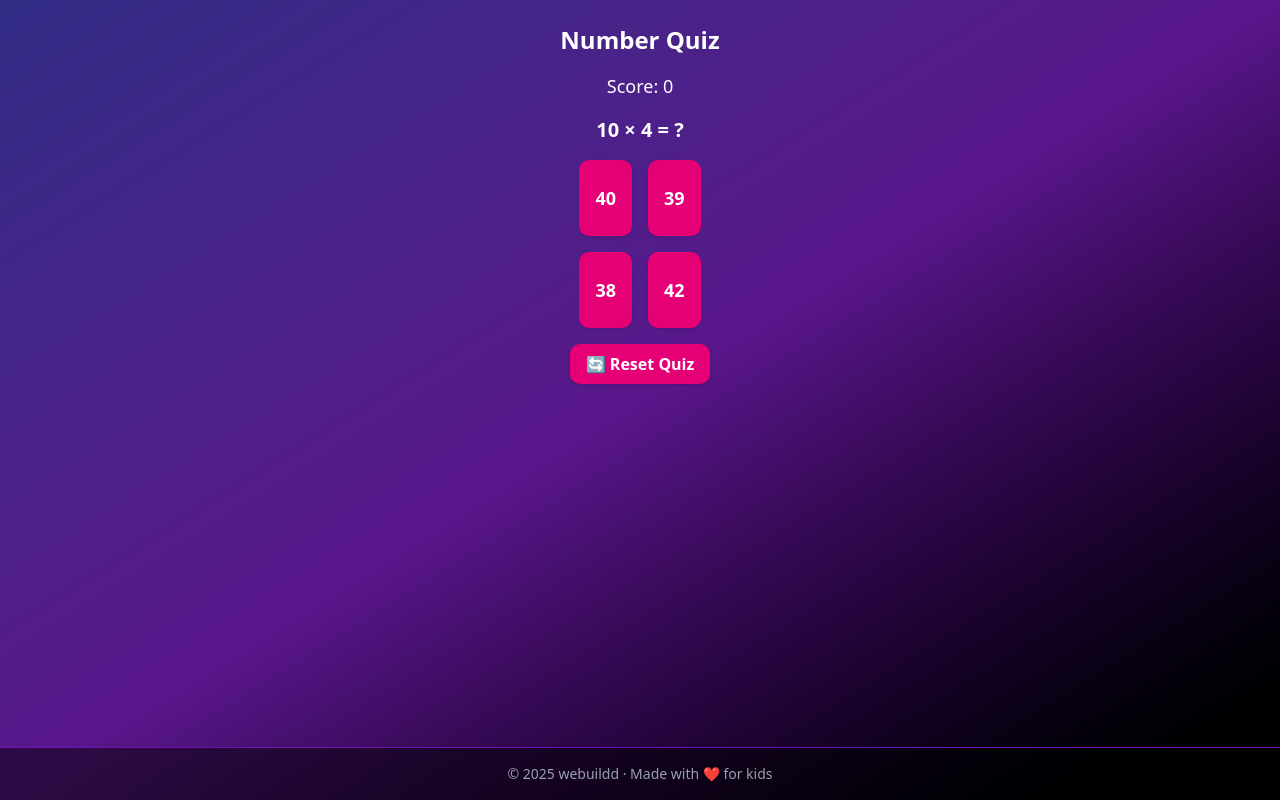
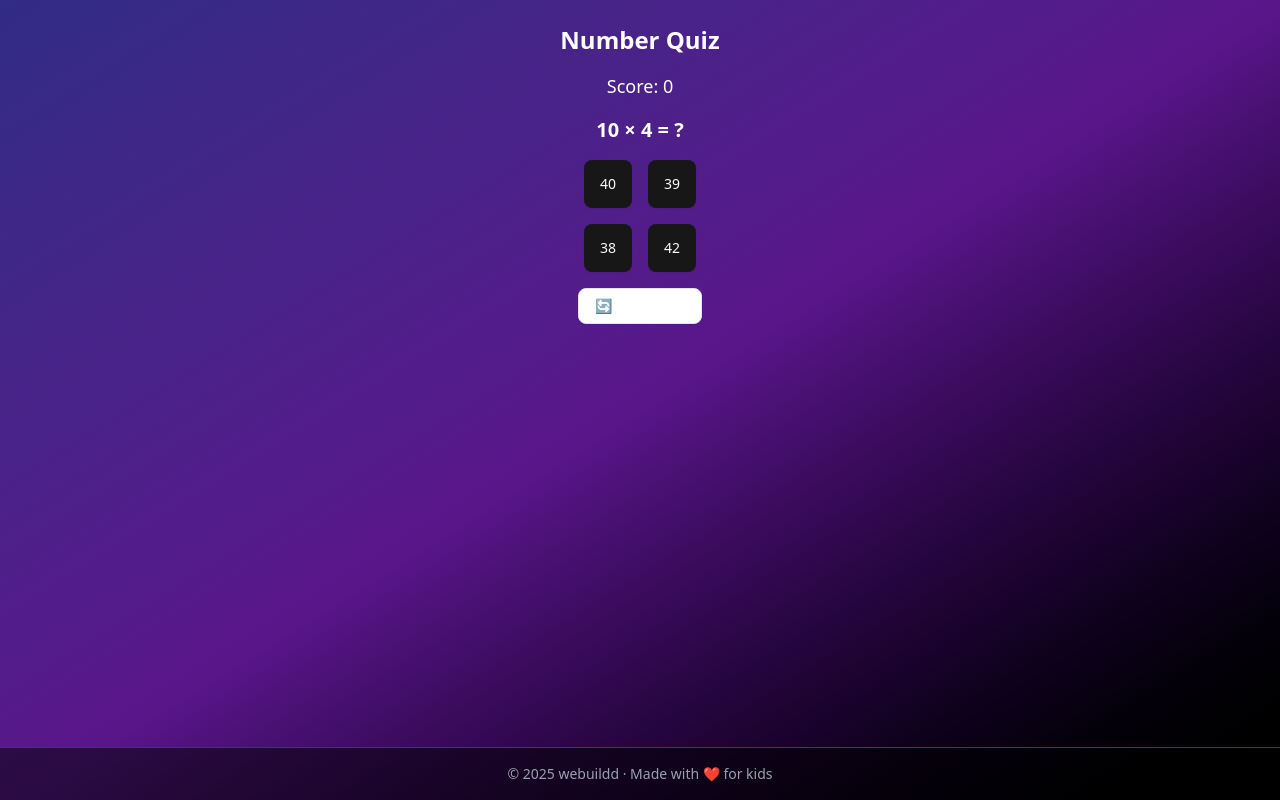
Before and after one commit to mr-prantik/kids-arcade, a Next.js app: page /games/number-quiz in a window 1280 px wide. Built offline with nearby package versions, Linux system fonts and the light colour scheme.

Commit message:
updated ui

```diff
--- a/src/components/ui/button.tsx
+++ b/src/components/ui/button.tsx
@@ -1,83 +1,83 @@
-// import * as React from "react"
-// import { Slot } from "@radix-ui/react-slot"
-// import { cva, type VariantProps } from "class-variance-authority"
+import * as React from "react"
+import { Slot } from "@radix-ui/react-slot"
+import { cva, type VariantProps } from "class-variance-authority"
 
-// import { cn } from "@/lib/utils"
+import { cn } from "@/lib/utils"
 
-// const buttonVariants = cva(
-//   "inline-flex items-center justify-center gap-2 whitespace-nowrap rounded-md text-sm font-medium transition-all disabled:pointer-events-none disabled:opacity-50 [&_svg]:pointer-events-none [&_svg:not([class*='size-'])]:size-4 shrink-0 [&_svg]:shrink-0 outline-none focus-visible:border-ring focus-visible:ring-ring/50 focus-visible:ring-[3px] aria-invalid:ring-destructive/20 dark:aria-invalid:ring-destructive/40 aria-invalid:border-destructive",
-//   {
-//     variants: {
-//       variant: {
-//         default:
-//           "bg-primary text-primary-foreground shadow-xs hover:bg-primary/90",
-//         destructive:
-//           "bg-destructive text-white shadow-xs hover:bg-destructive/90 focus-visible:ring-destructive/20 dark:focus-visible:ring-destructive/40 dark:bg-destructive/60",
-//         outline:
-//           "border bg-background shadow-xs hover:bg-accent hover:text-accent-foreground dark:bg-input/30 dark:border-input dark:hover:bg-input/50",
-//         secondary:
-//           "bg-secondary text-secondary-foreground shadow-xs hover:bg-secondary/80",
-//         ghost:
-//           "hover:bg-accent hover:text-accent-foreground dark:hover:bg-accent/50",
-//         link: "text-primary underline-offset-4 hover:underline",
-//       },
-//       size: {
-//         default: "h-9 px-4 py-2 has-[>svg]:px-3",
-//         sm: "h-8 rounded-md gap-1.5 px-3 has-[>svg]:px-2.5",
-//         lg: "h-10 rounded-md px-6 has-[>svg]:px-4",
-//         icon: "size-9",
-//       },
-//     },
-//     defaultVariants: {
-//       variant: "default",
-//       size: "default",
-//     },
-//   }
-// )
+const buttonVariants = cva(
+  "inline-flex items-center justify-center gap-2 whitespace-nowrap rounded-md text-sm font-medium transition-all disabled:pointer-events-none disabled:opacity-50 [&_svg]:pointer-events-none [&_svg:not([class*='size-'])]:size-4 shrink-0 [&_svg]:shrink-0 outline-none focus-visible:border-ring focus-visible:ring-ring/50 focus-visible:ring-[3px] aria-invalid:ring-destructive/20 dark:aria-invalid:ring-destructive/40 aria-invalid:border-destructive",
+  {
+    variants: {
+      variant: {
+        default:
+          "bg-primary text-primary-foreground shadow-xs hover:bg-primary/90",
+        destructive:
+          "bg-destructive text-white shadow-xs hover:bg-destructive/90 focus-visible:ring-destructive/20 dark:focus-visible:ring-destructive/40 dark:bg-destructive/60",
+        outline:
+          "border bg-background shadow-xs hover:bg-accent hover:text-accent-foreground dark:bg-input/30 dark:border-input dark:hover:bg-input/50",
+        secondary:
+          "bg-secondary text-secondary-foreground shadow-xs hover:bg-secondary/80",
+        ghost:
+          "hover:bg-accent hover:text-accent-foreground dark:hover:bg-accent/50",
+        link: "text-primary underline-offset-4 hover:underline",
+      },
+      size: {
+        default: "h-9 px-4 py-2 has-[>svg]:px-3",
+        sm: "h-8 rounded-md gap-1.5 px-3 has-[>svg]:px-2.5",
+        lg: "h-10 rounded-md px-6 has-[>svg]:px-4",
+        icon: "size-9",
+      },
+    },
+    defaultVariants: {
+      variant: "default",
+      size: "default",
+    },
+  }
+)
 
-// function Button({
-//   className,
-//   variant,
-//   size,
-//   asChild = false,
-//   ...props
-// }: React.ComponentProps<"button"> &
-//   VariantProps<typeof buttonVariants> & {
-//     asChild?: boolean
-//   }) {
-//   const Comp = asChild ? Slot : "button"
+function Button({
+  className,
+  variant,
+  size,
+  asChild = false,
+  ...props
+}: React.ComponentProps<"button"> &
+  VariantProps<typeof buttonVariants> & {
+    asChild?: boolean
+  }) {
+  const Comp = asChild ? Slot : "button"
 
-//   return (
-//     <Comp
-//       data-slot="button"
-//       className={cn(buttonVariants({ variant, size, className }))}
-//       {...props}
-//     />
-//   )
-// }
+  return (
+    <Comp
+      data-slot="button"
+      className={cn(buttonVariants({ variant, size, className }))}
+      {...props}
+    />
+  )
+}
 
-// export { Button, buttonVariants }
+export { Button, buttonVariants }
 
 
 
 
-import * as React from "react"
-import { cn } from "@/lib/utils"
+// import * as React from "react"
+// import { cn } from "@/lib/utils"
 
-export interface ButtonProps extends React.ButtonHTMLAttributes<HTMLButtonElement> {}
+// export interface ButtonProps extends React.ButtonHTMLAttributes<HTMLButtonElement> {}
 
-const Button = React.forwardRef<HTMLButtonElement, ButtonProps>(
-  ({ className, ...props }, ref) => (
-    <button
-      ref={ref}
-      className={cn(
-        "inline-flex items-center justify-center rounded-lg bg-pink-600 px-4 py-2 font-semibold text-white shadow hover:bg-pink-700 transition",
-        className
-      )}
-      {...props}
-    />
-  )
-)
-Button.displayName = "Button"
+// const Button = React.forwardRef<HTMLButtonElement, ButtonProps>(
+//   ({ className, ...props }, ref) => (
+//     <button
+//       ref={ref}
+//       className={cn(
+//         "inline-flex items-center justify-center rounded-lg bg-pink-600 px-4 py-2 font-semibold text-white shadow hover:bg-pink-700 transition",
+//         className
+//       )}
+//       {...props}
+//     />
+//   )
+// )
+// Button.displayName = "Button"
 
-export { Button }
+// export { Button }
--- a/src/components/ui/card.tsx
+++ b/src/components/ui/card.tsx
@@ -1,133 +1,133 @@
+import * as React from "react"
+
+import { cn } from "@/lib/utils"
+
+function Card({ className, ...props }: React.ComponentProps<"div">) {
+  return (
+    <div
+      data-slot="card"
+      className={cn(
+        "bg-card text-card-foreground flex flex-col gap-6 rounded-xl border py-6 shadow-sm",
+        className
+      )}
+      {...props}
+    />
+  )
+}
+
+function CardHeader({ className, ...props }: React.ComponentProps<"div">) {
+  return (
+    <div
+      data-slot="card-header"
+      className={cn(
+        "@container/card-header grid auto-rows-min grid-rows-[auto_auto] items-start gap-1.5 px-6 has-data-[slot=card-action]:grid-cols-[1fr_auto] [.border-b]:pb-6",
+        className
+      )}
+      {...props}
+    />
+  )
+}
+
+function CardTitle({ className, ...props }: React.ComponentProps<"div">) {
+  return (
+    <div
+      data-slot="card-title"
+      className={cn("leading-none font-semibold", className)}
+      {...props}
+    />
+  )
+}
+
+function CardDescription({ className, ...props }: React.ComponentProps<"div">) {
+  return (
+    <div
+      data-slot="card-description"
+      className={cn("text-muted-foreground text-sm", className)}
+      {...props}
+    />
+  )
+}
+
+function CardAction({ className, ...props }: React.ComponentProps<"div">) {
+  return (
+    <div
+      data-slot="card-action"
+      className={cn(
+        "col-start-2 row-span-2 row-start-1 self-start justify-self-end",
+        className
+      )}
+      {...props}
+    />
+  )
+}
+
+function CardContent({ className, ...props }: React.ComponentProps<"div">) {
+  return (
+    <div
+      data-slot="card-content"
+      className={cn("px-6", className)}
+      {...props}
+    />
+  )
+}
+
+function CardFooter({ className, ...props }: React.ComponentProps<"div">) {
+  return (
+    <div
+      data-slot="card-footer"
+      className={cn("flex items-center px-6 [.border-t]:pt-6", className)}
+      {...props}
+    />
+  )
+}
+
+export {
+  Card,
+  CardHeader,
+  CardFooter,
+  CardTitle,
+  CardAction,
+  CardDescription,
+  CardContent,
+}
+
+
+
+// components/ui/card.tsx
 // import * as React from "react"
 
 // import { cn } from "@/lib/utils"
 
-// function Card({ className, ...props }: React.ComponentProps<"div">) {
-//   return (
-//     <div
-//       data-slot="card"
-//       className={cn(
-//         "bg-card text-card-foreground flex flex-col gap-6 rounded-xl border py-6 shadow-sm",
-//         className
-//       )}
-//       {...props}
-//     />
-//   )
-// }
+// const Card = React.forwardRef<
+//   HTMLDivElement,
+//   React.HTMLAttributes<HTMLDivElement>
+// >(({ className, ...props }, ref) => (
+//   <div ref={ref} className={cn("rounded-lg border bg-card text-card-foreground shadow-sm", className)} {...props} />
+// ))
+// Card.displayName = "Card"
 
-// function CardHeader({ className, ...props }: React.ComponentProps<"div">) {
-//   return (
-//     <div
-//       data-slot="card-header"
-//       className={cn(
-//         "@container/card-header grid auto-rows-min grid-rows-[auto_auto] items-start gap-1.5 px-6 has-data-[slot=card-action]:grid-cols-[1fr_auto] [.border-b]:pb-6",
-//         className
-//       )}
-//       {...props}
-//     />
-//   )
-// }
+// const CardHeader = React.forwardRef<
+//   HTMLDivElement,
+//   React.HTMLAttributes<HTMLDivElement>
+// >(({ className, ...props }, ref) => (
+//   <div ref={ref} className={cn("flex flex-col space-y-1.5 p-6", className)} {...props} />
+// ))
+// CardHeader.displayName = "CardHeader"
 
-// function CardTitle({ className, ...props }: React.ComponentProps<"div">) {
-//   return (
-//     <div
-//       data-slot="card-title"
-//       className={cn("leading-none font-semibold", className)}
-//       {...props}
-//     />
-//   )
-// }
+// const CardTitle = React.forwardRef<
+//   HTMLParagraphElement,
+//   React.HTMLAttributes<HTMLHeadingElement>
+// >(({ className, ...props }, ref) => (
+//   <h3 ref={ref} className={cn("text-2xl font-semibold leading-none tracking-tight", className)} {...props} />
+// ))
+// CardTitle.displayName = "CardTitle"
 
-// function CardDescription({ className, ...props }: React.ComponentProps<"div">) {
-//   return (
-//     <div
-//       data-slot="card-description"
-//       className={cn("text-muted-foreground text-sm", className)}
-//       {...props}
-//     />
-//   )
-// }
+// const CardContent = React.forwardRef<
+//   HTMLDivElement,
+//   React.HTMLAttributes<HTMLDivElement>
+// >(({ className, ...props }, ref) => (
+//   <div ref={ref} className={cn("p-6 pt-0", className)} {...props} />
+// ))
+// CardContent.displayName = "CardContent"
 
-// function CardAction({ className, ...props }: React.ComponentProps<"div">) {
-//   return (
-//     <div
-//       data-slot="card-action"
-//       className={cn(
-//         "col-start-2 row-span-2 row-start-1 self-start justify-self-end",
-//         className
-//       )}
-//       {...props}
-//     />
-//   )
-// }
-
-// function CardContent({ className, ...props }: React.ComponentProps<"div">) {
-//   return (
-//     <div
-//       data-slot="card-content"
-//       className={cn("px-6", className)}
-//       {...props}
-//     />
-//   )
-// }
-
-// function CardFooter({ className, ...props }: React.ComponentProps<"div">) {
-//   return (
-//     <div
-//       data-slot="card-footer"
-//       className={cn("flex items-center px-6 [.border-t]:pt-6", className)}
-//       {...props}
-//     />
-//   )
-// }
-
-// export {
-//   Card,
-//   CardHeader,
-//   CardFooter,
-//   CardTitle,
-//   CardAction,
-//   CardDescription,
-//   CardContent,
-// }
-
-
-
-// components/ui/card.tsx
-import * as React from "react"
-
-import { cn } from "@/lib/utils"
-
-const Card = React.forwardRef<
-  HTMLDivElement,
-  React.HTMLAttributes<HTMLDivElement>
->(({ className, ...props }, ref) => (
-  <div ref={ref} className={cn("rounded-lg border bg-card text-card-foreground shadow-sm", className)} {...props} />
-))
-Card.displayName = "Card"
-
-const CardHeader = React.forwardRef<
-  HTMLDivElement,
-  React.HTMLAttributes<HTMLDivElement>
->(({ className, ...props }, ref) => (
-  <div ref={ref} className={cn("flex flex-col space-y-1.5 p-6", className)} {...props} />
-))
-CardHeader.displayName = "CardHeader"
-
-const CardTitle = React.forwardRef<
-  HTMLParagraphElement,
-  React.HTMLAttributes<HTMLHeadingElement>
->(({ className, ...props }, ref) => (
-  <h3 ref={ref} className={cn("text-2xl font-semibold leading-none tracking-tight", className)} {...props} />
-))
-CardTitle.displayName = "CardTitle"
-
-const CardContent = React.forwardRef<
-  HTMLDivElement,
-  React.HTMLAttributes<HTMLDivElement>
->(({ className, ...props }, ref) => (
-  <div ref={ref} className={cn("p-6 pt-0", className)} {...props} />
-))
-CardContent.displayName = "CardContent"
-
-export { Card, CardHeader, CardTitle, CardContent }
+// export { Card, CardHeader, CardTitle, CardContent }
```
